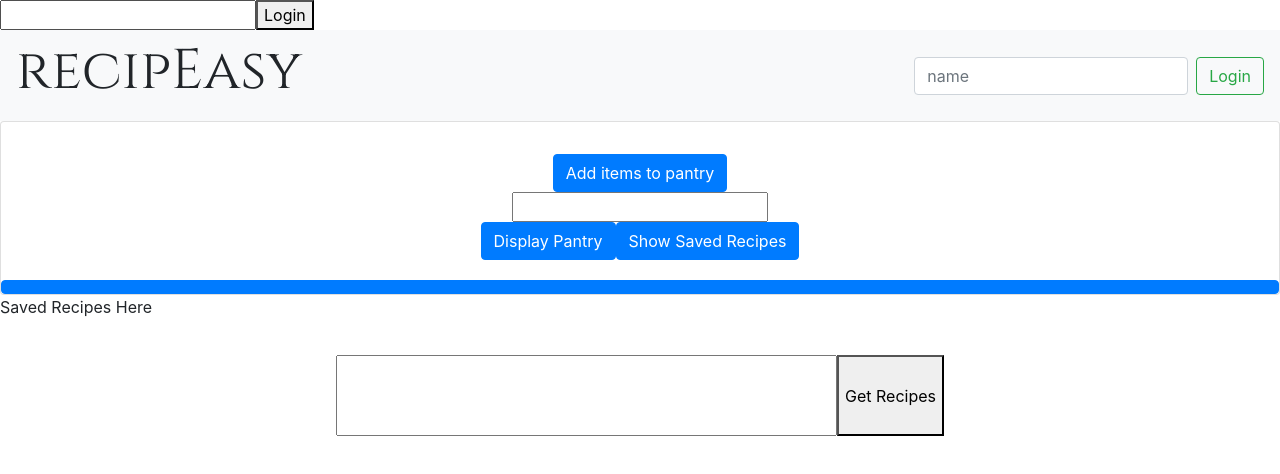
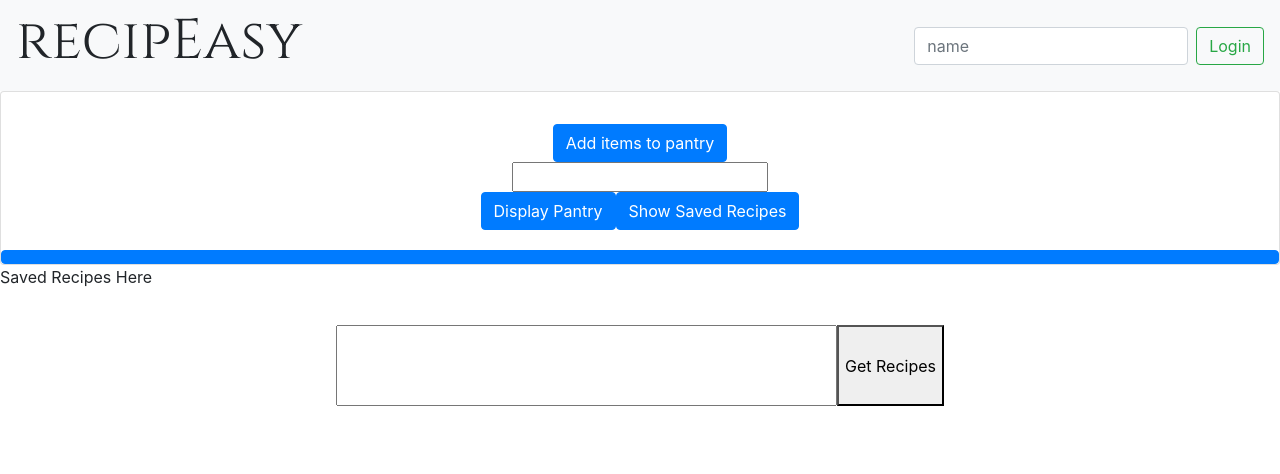
Before and after one commit to therealarcher/final, a React (Create React App) app in the folder front_react_state/: page / in a window 1280 px wide. Shown: the top 474 px of the page. Built offline with nearby package versions, Linux system fonts and the light colour scheme.

Commit message:
moved the log in component into the nav bar with the new styling

```diff
--- a/front_react_state/src/App.js
+++ b/front_react_state/src/App.js
@@ -1,12 +1,12 @@
-import "./styles/App.css";
-import "./styles/recipe.css";
-import "./styles/search.css";
-import React, { Component, Fragment } from "react";
-import uuidv4 from "uuid/v4";
-import { Container, Row } from "react-bootstrap";
-import { RecipeView } from "./components/Recipe";
-import NavCard from "./NavCard";
-import NewUser from "./components/NewUser";
+import './styles/App.css';
+import './styles/recipe.css';
+import './styles/search.css';
+import React, { Component, Fragment } from 'react';
+import uuidv4 from 'uuid/v4';
+import { Container, Row } from 'react-bootstrap';
+import { RecipeView } from './components/Recipe';
+import NavCard from './NavCard';
+import NewUser from './components/NewUser';
 
 //Information from this form is passed to the Rails API to run the recipe query
 // by search term(s)
@@ -17,11 +17,11 @@ export class GetRecipes extends Component {
     this.handleChange = this.handleChange.bind(this);
   }
   state = {
-    query: "",
-    currentQuery: ""
+    query: '',
+    currentQuery: ''
   };
 
-  handleChange = event => {
+  handleChange = (event) => {
     this.setState({ query: event.target.value });
   };
 
@@ -31,24 +31,25 @@ export class GetRecipes extends Component {
         <div>
           <form
             style={{
-              display: "flex",
-              justifyContent: "center"
+              display: 'flex',
+              justifyContent: 'center'
             }}
             className="search-container"
-            onSubmit={event => {
+            onSubmit={(event) => {
               this.props.handleSubmit(event, this.state.query);
               this.setState({
                 currentQuery: `Results for ${this.state.query}`
               });
-              this.setState({ query: "" });
+              this.setState({ query: '' });
             }}
-            type="text">
+            type="text"
+          >
             <input
               className="search-heading"
               type="text"
               onChange={this.handleChange}
               value={this.state.query}
-              placeholder={("Results for:", this.state.currentQuery)}
+              placeholder={('Results for:', this.state.currentQuery)}
             />
             <br />
             <button className="search-label" type="submit">
@@ -58,7 +59,7 @@ export class GetRecipes extends Component {
         </div>
         <div>
           <Row>
-            {this.props.recipes.map(recipe => {
+            {this.props.recipes.map((recipe) => {
               const { id } = recipe;
               return (
                 <RecipeView saved={this.props.saved} key={id} {...recipe} />
@@ -80,15 +81,15 @@ export default class App extends Component {
     this.handleSavedRecipe = this.handleSavedRecipe.bind(this);
   }
   state = {
-    name: "",
+    name: '',
     currentUser: {
-      name: ""
+      name: ''
     },
     recipes: [],
     ingredients: []
   };
   updateCurrentUser(name) {
-    console.log("the", name);
+    console.log('the', name);
     this.setState({
       currentUser: {
         name: name
@@ -101,13 +102,13 @@ export default class App extends Component {
       name: name
     });
   }
-  handleLogout = () => {
+  handleLogout() {
     this.setState({
       currentUser: {
-        name: ""
+        name: ''
       }
     });
-  };
+  }
   handleSavedRecipe = () => {
     this.setState({
       isSaved: true
@@ -117,12 +118,12 @@ export default class App extends Component {
     event.preventDefault();
 
     fetch(`http://localhost:3001/api/recipes/search?term=${name}`, {
-      mode: "cors"
+      mode: 'cors'
     })
-      .then(response => response.json())
-      .then(myjson => {
+      .then((response) => response.json())
+      .then((myjson) => {
         console.log(myjson);
-        return myjson.map(recipe => {
+        return myjson.map((recipe) => {
           return {
             id: recipe.RecipeID,
             name: recipe.Title,
@@ -132,32 +133,20 @@ export default class App extends Component {
           };
         });
       })
-      .then(results => this.setState({ recipes: results }))
-      .catch(error => console.log("parsing failed", error));
+      .then((results) => this.setState({ recipes: results }))
+      .catch((error) => console.log('parsing failed', error));
   };
   render() {
     return (
-      <Fragment>
-        {this.state.currentUser.name ? (
-          <Fragment>
-            <h4>Logged in as : {this.state.currentUser.name}</h4>
-            <button onClick={this.handleLogout}>Logout</button>
-          </Fragment>
-        ) : (
-          <div>
-            <NewUser
-              currentUser={this.state.currentUser.name}
-              updateCurrentUser={this.updateCurrentUser}
-              name={this.state.name}
-              HandleUpdate={this.HandleUpdate}
-            />
-          </div>
-        )}
+      <div>
         <NavCard
           key={uuidv4}
           currentUser={this.state.currentUser.name}
           recipes={this.state.recipes}
           HandleUpdate={this.HandleUpdate}
+          updateCurrentUser={this.updateCurrentUser}
+          name={this.state.name}
+          handleLogout={this.handleLogout}
         />
         <Container>
           <Container className="gallery-view">
@@ -168,7 +157,7 @@ export default class App extends Component {
             />
           </Container>
         </Container>
-      </Fragment>
+      </div>
     );
   }
 }
--- a/front_react_state/src/NavCard.js
+++ b/front_react_state/src/NavCard.js
@@ -1,11 +1,12 @@
-import React, { Component } from "react";
-import Card from "react-bootstrap/Card";
-import { Button, Nav, Form, FormControl, Row } from "react-bootstrap";
-import { RecipeView } from "./components/Recipe";
-import uuidv4 from "uuid/v4";
-import IngredientModal from "./components/IngredientModal";
-import Navbar from "react-bootstrap/Navbar";
-import "./styles/Card.css";
+import React, { Component, Fragment } from 'react';
+import Card from 'react-bootstrap/Card';
+import { Button, Nav, Form, FormControl, Row } from 'react-bootstrap';
+import { RecipeView } from './components/Recipe';
+import uuidv4 from 'uuid/v4';
+import IngredientModal from './components/IngredientModal';
+import Navbar from 'react-bootstrap/Navbar';
+import './styles/Card.css';
+import NewUser from './components/NewUser';
 
 class NavCard extends Component {
   constructor() {
@@ -17,38 +18,39 @@ class NavCard extends Component {
 
     this.state = {
       name: this.currentUser,
-      value: "",
+      value: '',
       savedRecipes: [],
       savedIngredients: [],
       showIngredientModal: false
     };
   }
+
   onHide = () => {
     this.setState({ showIngredientModal: false });
   };
-  getSavedIngredients = e => {
-    e.preventDefault(console.log("display pantry"));
+  getSavedIngredients = (e) => {
+    e.preventDefault(console.log('display pantry'));
 
     fetch(`/api/user_ingredients/${this.currentUser}`)
-      .then(response => response.json())
-      .then(myjson => {
+      .then((response) => response.json())
+      .then((myjson) => {
         console.log(myjson);
         this.setState({ savedIngredients: myjson });
       })
       .then(() => {
         this.setState({ showIngredientModal: true });
       })
-      .catch(error => {
-        console.log("error =>", error);
+      .catch((error) => {
+        console.log('error =>', error);
       });
   };
-  getSavedRecipes = e => {
-    e.preventDefault(console.log("default devent prevented"));
+  getSavedRecipes = (e) => {
+    e.preventDefault(console.log('default devent prevented'));
     fetch(`/api/saved_recipes?`)
-      .then(response => response.json())
-      .then(myjson => {
+      .then((response) => response.json())
+      .then((myjson) => {
         console.log(myjson);
-        return myjson.map(savedRecipe => {
+        return myjson.map((savedRecipe) => {
           return {
             id: savedRecipe.recipe_id,
             name: savedRecipe.recipe.name,
@@ -58,49 +60,66 @@ class NavCard extends Component {
           };
         });
       })
-      .then(results => {
+      .then((results) => {
         this.setState({ savedRecipes: results });
       })
 
-      .catch(error => console.log("parsing failed", error));
+      .catch((error) => console.log('parsing failed', error));
   };
-  handleChange = e => {
+  handleChange = (e) => {
     this.setState({ name: e.target.value });
   };
-  handleSubmit = e => {
+  handleSubmit = (e) => {
     e.preventDefault();
 
-    fetch("/api/user_ingredients", {
-      method: "POST",
+    fetch('/api/user_ingredients', {
+      method: 'POST',
       body: JSON.stringify({ name: this.state.name }),
       headers: {
-        "Content-Type": "application/json"
+        'Content-Type': 'application/json'
       }
     })
-      .then(res => {
-        if (res.ok) alert("ingredient saved");
+      .then((res) => {
+        if (res.ok) alert('ingredient saved');
       })
-      .then(() => this.setState({ name: "" }))
+      .then(() => this.setState({ name: '' }))
 
-      .catch(error => console.error("Error:", error));
+      .catch((error) => console.error('Error:', error));
   };
   // Card key=... below could be an issue
   render() {
     return (
       <div>
+        <Fragment>
           <Navbar bg="light" expand="lg">
             {/* <Navbar.Brand href="#home">RecipEasy</Navbar.Brand> */}
             <h1 class="main-title">recipEasy</h1>
+            <Fragment>
               <Navbar.Toggle aria-controls="basic-navbar-nav" />
+
               <Navbar.Collapse id="basic-navbar-nav">
                 <Nav className="mr-auto"></Nav>
-            <Form inline>
-              <FormControl type="text" placeholder="name" className="mr-sm-2" />
-              <Button variant="outline-success">Login</Button>
-            </Form>
+
+                {this.props.currentUser ? (
+                  <Fragment>
+                    <h4>Logged in as : {this.props.currentUser}</h4>
+                    <button onClick={this.props.handleLogout}>Logout</button>
+                  </Fragment>
+                ) : (
+                  <Fragment>
+                    <NewUser
+                      HandleUpdate={this.props.HandleUpdate}
+                      updateCurrentUser={this.props.updateCurrentUser}
+                      name={this.props.name}
+                    />
+                  </Fragment>
+                )}
               </Navbar.Collapse>
+            </Fragment>
           </Navbar>
 
+          <Fragment>
+            <div>
               <Card key={uuidv4} className="Card-container">
                 <Card.Body>
                   <Card.Title></Card.Title>
@@ -113,22 +132,31 @@ class NavCard extends Component {
                       onChange={this.handleChange}
                     />
                   </form>
-            <Button onClick={this.getSavedIngredients}>Display Pantry</Button>
+                  <Fragment>
+                    <Button onClick={this.getSavedIngredients}>
+                      Display Pantry
+                    </Button>
+                  </Fragment>
+                  <Fragment>
                     <Button onClick={this.getSavedRecipes} type="submit">
                       Show Saved Recipes
                     </Button>
-
+                  </Fragment>
+                  <Fragment>
                     <IngredientModal
                       hide={() => this.setState({ showIngredientModal: false })}
                       show={this.state.showIngredientModal}
                       savedIngredients={this.state.savedIngredients}
                     />
+                  </Fragment>
                 </Card.Body>
                 <Button type="submit"></Button>
               </Card>
+            </div>
+
             <div>Saved Recipes Here</div>
             <Row>
-          {this.state.savedRecipes.map(savedRecipe => {
+              {this.state.savedRecipes.map((savedRecipe) => {
                 return (
                   <RecipeView
                     key={savedRecipe.id}
@@ -139,6 +167,8 @@ class NavCard extends Component {
                 );
               })}
             </Row>
+          </Fragment>
+        </Fragment>
       </div>
     );
   }
--- a/front_react_state/src/components/NewUser.js
+++ b/front_react_state/src/components/NewUser.js
@@ -1,5 +1,5 @@
 import React, { Component } from 'react';
-
+import { Form, FormControl, Button } from 'react-bootstrap';
 // the user form is now tracking state at the application level.
 // the goal is to now have a way to track the recipe the user clicks on
 // the ingredients they have in their array of ingredients
@@ -31,15 +31,18 @@ export default class newUser extends Component {
   render() {
     return (
       <div>
-        <form onSubmit={this.handleSubmit}>
-          <input
-            id="userInput"
+        <Form onSubmit={this.handleSubmit} inline>
+          <FormControl
+            onChange={(e) => this.props.HandleUpdate(e.target.value)}
             type="text"
-            onChange={(e) => this.props.HandleUpdate(e.target.value)}
+            placeholder="name"
+            className="mr-sm-2"
             value={this.props.name}
           />
-          <button type="submit">Login</button>
-        </form>
+          <Button type="submit" variant="outline-success">
+            Login
+          </Button>
+        </Form>
       </div>
     );
   }
```
Lines whose indentation alone changed are shown as unchanged.
